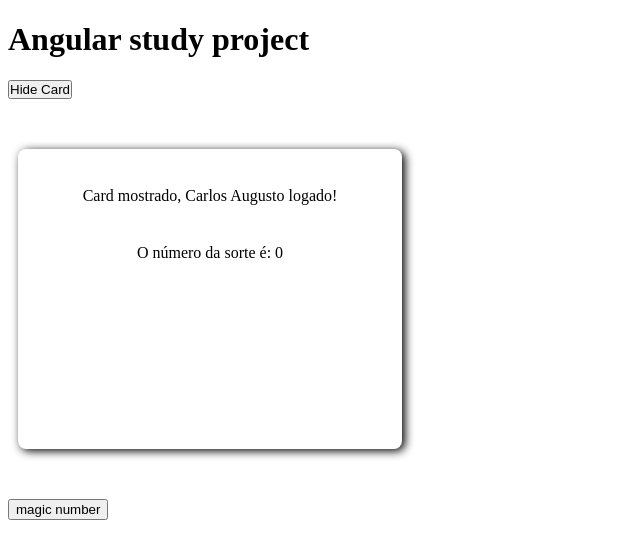
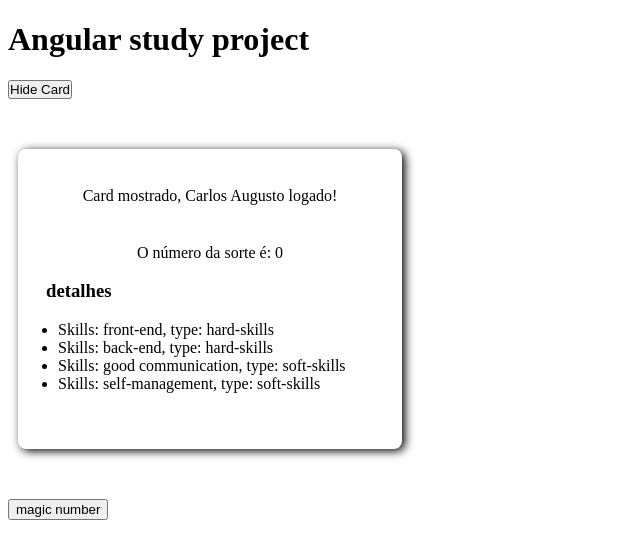
Before and after one commit to calopessoa/angular-test, an Angular app: page / in a window 1280 px wide. Both pictures are taken after a click on the button "Show Card". Shown: the top 558 px of the page, without its empty margins (0-640 px from the left). Built offline with nearby package versions, Linux system fonts and the light colour scheme.

Commit message:
diretiva For, lista

```diff
--- a/src/app/app.module.ts
+++ b/src/app/app.module.ts
@@ -5,12 +5,14 @@
 import { AppComponent } from './app.component';
 import { FirstComponent } from './components/first-component/firstcomponent';
 import { ChildComponent } from './components/child/child.component';
+import { DetailsComponent } from './components/details/details.component';
 
 @NgModule({
   declarations: [
     AppComponent,
     FirstComponent,
-    ChildComponent
+    ChildComponent,
+    DetailsComponent
   ],
   imports: [
     BrowserModule,
--- /dev/null
+++ b/src/app/components/details/details.component.css
@@ -0,0 +1,5 @@
+h3 {
+  display: flex;
+  justify-content:left;
+  margin-left: 1.5em;
+}
--- /dev/null
+++ b/src/app/components/details/details.component.html
@@ -0,0 +1,6 @@
+<main>
+  <h3>detalhes</h3>
+  <ul>
+    <li *ngFor="let skill of skills">Skills: {{skill.skill}}, type: {{skill.type}}</li>
+  </ul>
+</main>
--- /dev/null
+++ b/src/app/components/details/details.component.ts
@@ -0,0 +1,20 @@
+import { Component, OnInit } from '@angular/core';
+
+@Component({
+  selector: 'app-details',
+  templateUrl: './details.component.html',
+  styleUrls: ['./details.component.css']
+})
+export class DetailsComponent implements OnInit {
+  skills = [
+    { skill: 'front-end', type: 'hard-skills'},
+    { skill: 'back-end', type: 'hard-skills'},
+    { skill: 'good communication', type: 'soft-skills'},
+    { skill: 'self-management', type: 'soft-skills'},
+  ]
+  constructor() { }
+
+  ngOnInit(): void {
+  }
+
+}
--- a/src/app/components/first-component/first.component.html
+++ b/src/app/components/first-component/first.component.html
@@ -11,6 +11,8 @@
 <div class="card" *ngIf="!hidden">
   <article class="card-text">Card mostrado, {{ name }} logado!</article>
   <article class="card-text">O número da sorte é: {{ myNumber }}</article>
+
+  <app-details></app-details>
 </div>
 
 <app-child (changeNumber)="onChangeNumber()"></app-child>
```
Also changed, not shown: 1 other file (tests, documents, lock files or other folders).
